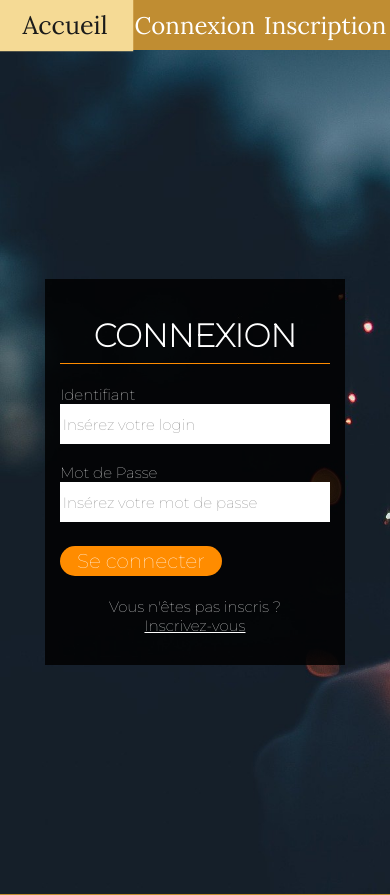
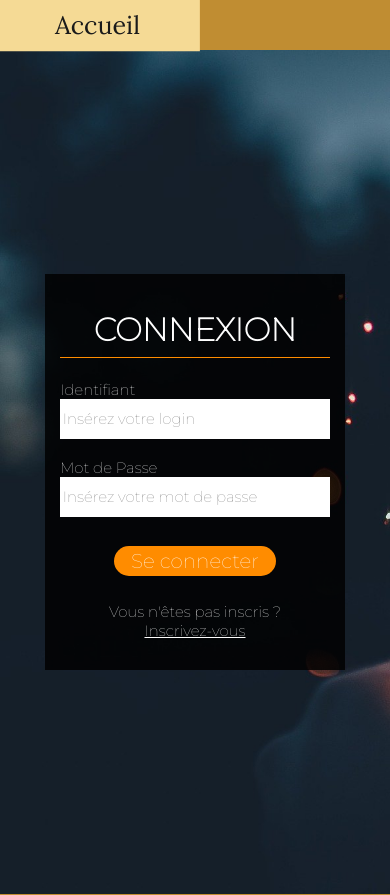
Before and after one commit to celine-pawlak/reservation-salles, a PHP site: page /connexion.php in a window 390 px wide. Shown: the top 895 px of the page. Run offline with PHP 8.4, Linux system fonts and the light colour scheme; some libraries are stand-ins or nearby versions.

Commit message:
css update

```diff
--- a/connexion.php
+++ b/connexion.php
@@ -67,14 +67,15 @@ $page_selected = "connexion";
         <?= renderErrors($errors) ?>
         <form class="form-inscription" action="connexion.php" method="POST">
             <h1> CONNEXION </h1>
-
             <label for="login">Identifiant</label>
             <input class="no-border" id="login" name="login" type="text" placeholder="Insérez votre login" required>
             <br>
             <label for="password">Mot de Passe</label>
             <input class="no-border" id="password" name="password" type="password" placeholder="Insérez votre mot de passe" required>
             <br>
-            <input class="inscription-button" type="submit" name="signin" value="Se connecter">
+            <div class="inscription-button" >
+                <input class="inscription-button" type="submit" name="signin" value="Se connecter">
+            </div>
             <p>Vous n'êtes pas inscris ?<br><a href="inscription.php">Inscrivez-vous</a></p>
         </form>
     </div>
--- a/header.php
+++ b/header.php
@@ -56,15 +56,31 @@ include 'functions/slot_generator.php';
         <ul>
             <?php if (!isset($_SESSION['user'])) : ?>
                 <li><a href="index.php"><h1>Accueil</h1></a></li>
-                <li><a href="connexion.php"><h1>Connexion</h1></a></li>
-                <li><a href="inscription.php"><h1>Inscription</h1></a></li>
+                <li class="resp_head"><a href="connexion.php"><h1>Connexion</h1></a></li>
+                <li class="resp_head"><a href="inscription.php"><h1>Inscription</h1></a></li>
+                <li class="liste2">
+                    <i class="fad fa-bars"></i>
+                    <ul class="sous-liste2">
+                        <li><a href="connexion.php"><h1>Connexion</h1></a></li>
+                        <li><a href="inscription.php"><h1>Inscription</h1></a></li>
+                    </ul>
+                </li>
             <?php else : ?>
                 <li><a href="index.php"><h1>Accueil</h1></a></li>
-                <li><a href="planning.php"><h1>Planning</h1></a></li>
-                <li class="liste">
+                <li class="resp_head"><a href="planning.php"><h1>Planning</h1></a></li>
+                <li class="liste resp_head">
                     <h1 class="header_autre">Mon compte</h1>
                     <ul class="sous-liste">
-                        <li><a href="profil.php"><p>Modifier mes identifiants</p></a></li>
+                        <li><a href="profil.php">Modifier mes identifiants</a></li>
+                        <li><a href="user_reservation.php">Modifier mes réservations</a></li>
+                        <li><a href="delete_session.php">Déconnexion</a></li>
+                    </ul>
+                </li>
+                <li class="liste2">
+                    <i class="fad fa-bars"></i>
+                    <ul class="sous-liste2">
+                        <li><a href="planning.php"><h1>Planning</h1></a></li>
+                        <li><a href="profil.php">Modifier mes identifiants</a></li>
                         <li><a href="user_reservation.php">Modifier mes réservations</a></li>
                         <li><a href="delete_session.php">Déconnexion</a></li>
                     </ul>
--- a/styles/css/style.css
+++ b/styles/css/style.css
@@ -120,6 +120,56 @@ header a,
 header a:hover,
 .header_autre:hover {
     transform: scale(1.05);
+}
+.fa-bars{
+    z-index:3;
+    right: -70%;
+    top: 30%;
+}
+.liste2{
+    opacity: 0;
+    visibility: hidden;
+    position: absolute;
+    display: flex;
+}
+.sous-liste2{
+    opacity: 0;
+    visibility: hidden;
+    position:absolute;
+    background-color: #c08d32;
+    height:auto;
+    width: 100vw;
+    z-index:2;
+    padding-top: 50px;
+    top:0;
+    right:0;
+}
+.liste2:hover .sous-liste2{
+    opacity: 1;
+    visibility: visible;
+}
+
+
+/*HEADER RESPONSIVE*/
+
+/*@media (min-width: 501px){
+
+}*/
+@media (max-width: 500px){
+    .liste2{
+        opacity: 1;
+        visibility: visible;
+        position:relative;
+    }
+    .resp_head{
+        opacity: 0;
+        visibility: hidden;
+        position: absolute;
+        z-index:3;
+    }
+    .sous-liste2 *{
+        font-size: 18px;
+    }
 }
 
 /* - - - - - - - - - - - - - - - - - - - - - - - - - - - - - - - - - - - - - - - - - - - - - - - - - - - - - - - - - - - - - - - - - - - - - - - - - - - - - */
```
